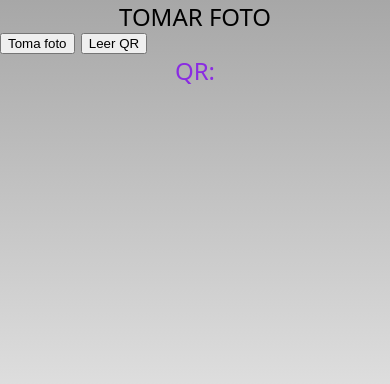
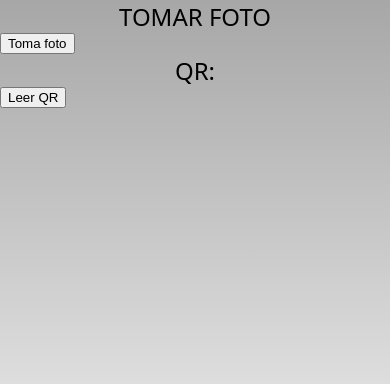
Before and after one commit to emdtolentino/ScanQRCordova, a website: page www/index.html in a window 390 px wide. Drawn offline with Linux system fonts and the light colour scheme; some packages are replaced by stand-ins of ours.

Commit message:
[add] Changes with 611 classroom

```diff
--- a/www/index.html
+++ b/www/index.html
@@ -13,8 +13,8 @@
         <h1>Tomar foto</h1>
         <button id="boton">Toma foto</button>
         <img id="foto" src="" style="width: 400px;">
+        <h1 id="textoQR">QR: </h1>
         <button id="botonQR">Leer QR</button>
-        <h1 id="textoQR" style="color: blueviolet;">QR:</h1>
         <script src="cordova.js"></script>
         <script src="js/index.js"></script>
     </body>
```
